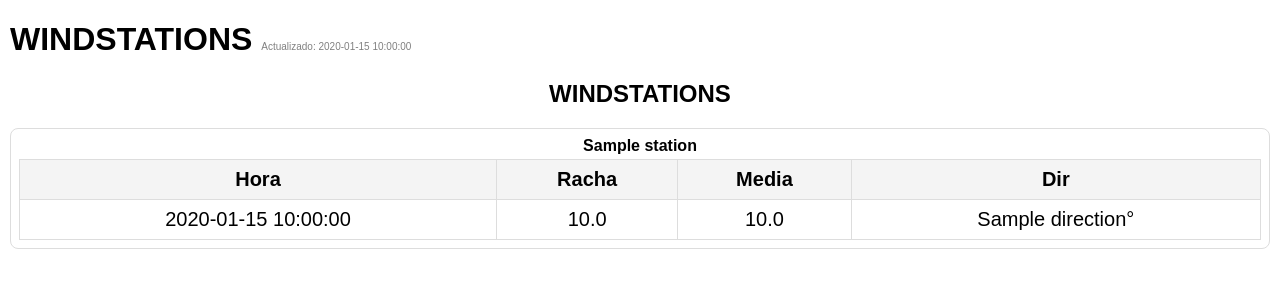
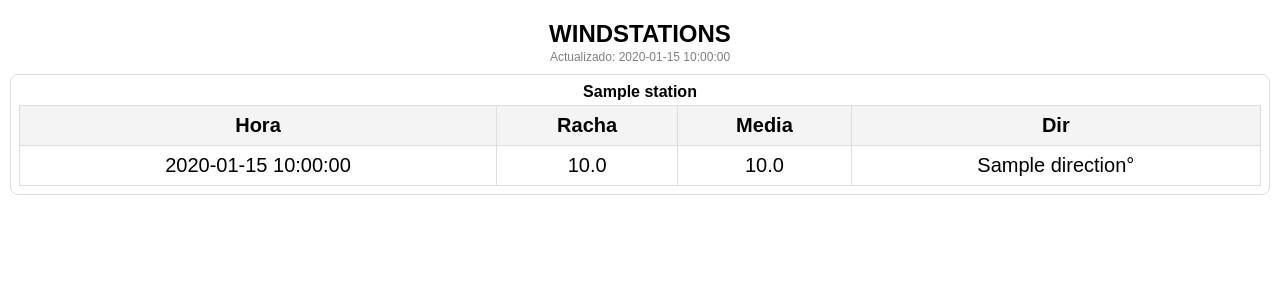
Before and after one commit to AAyani69/Windstations, a Flask app: template templates/index.html in a window 1280 px wide. Shown: the top 300 px of the page. Run offline with Flask 3, Linux system fonts and the light colour scheme; the template is opened without the code that fills it: most values are stand-ins (such as "Sample title", 1, 10 or a date in 2020).

Commit message:
Refactor index.html for improved layout and title
Updated the HTML structure and styles for better presentation.

```diff
--- a/templates/index.html
+++ b/templates/index.html
@@ -1,16 +1,13 @@
 <!DOCTYPE html>
 <html>
 
+
 <head>
+    <meta charset="utf-8">
+    <title>Windstations</title>
 
-    <meta charset="utf-8">
-   <h1>
-    WINDSTATIONS
-    <span style="font-size:10px;color:gray;font-weight:normal;">
-        Actualizado: {{ generation_time }}
-    </span>
-    </h1>
-<!-- GENERATED: {{ generation_time }} -->
+    <!-- GENERATED: {{ generation_time }} -->
+
     <style>
 
         body {
@@ -24,7 +21,7 @@
 
         .stations-grid {
             display: grid;
-            grid-template-columns: repeat(auto-fit, minmax(380px, 1fr));
+            grid-template-columns: repeat(auto-fit, minmax(500px, 1fr));
             gap: 12px;
         }
 
@@ -80,7 +77,13 @@
 
 <body>
 
-<h2>WINDSTATIONS</h2>
+
+<div style="text-align:center; margin-bottom:10px;">
+    <h2 style="margin-bottom:2px;">WINDSTATIONS</h2>
+    <div style="font-size:12px;color:gray;">
+        Actualizado: {{ generation_time }}
+    </div>
+</div>
 
 <div class="stations-grid">
 
```
